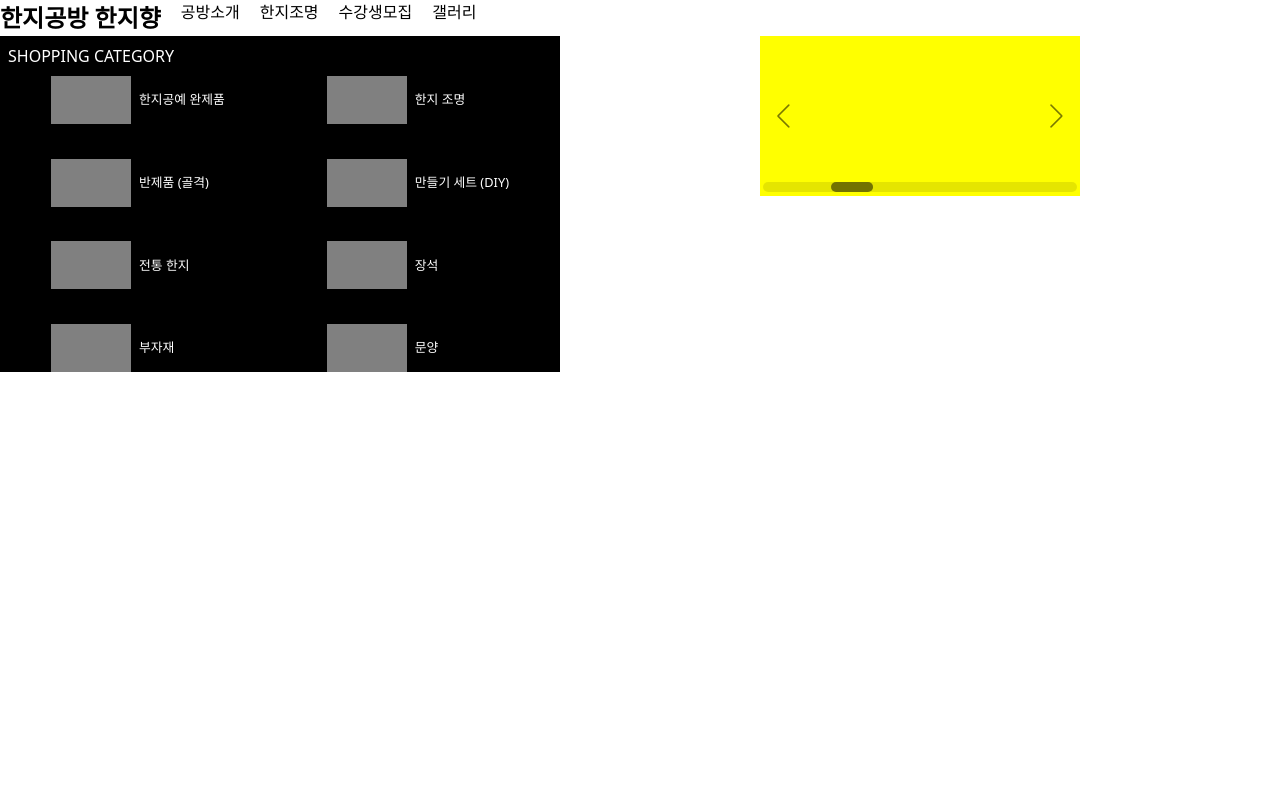
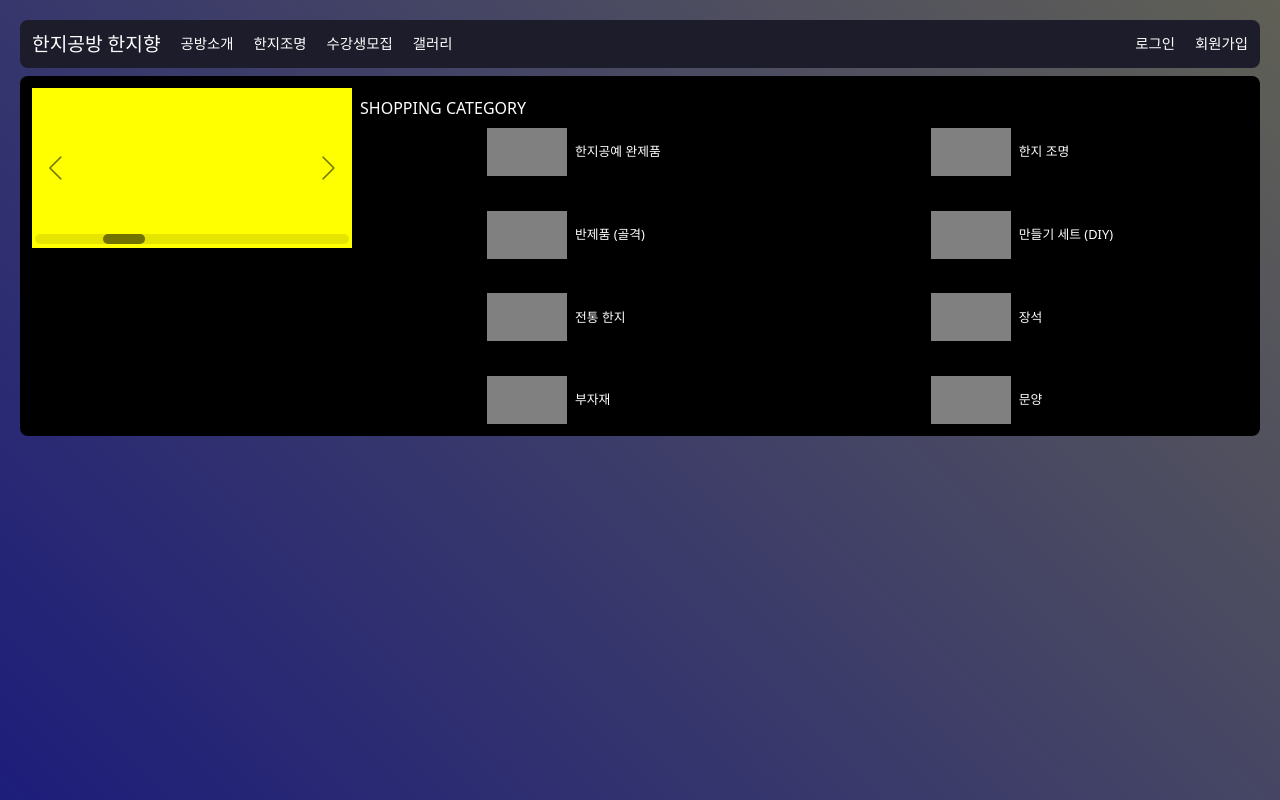
Before and after one commit to hyeonseo1109/router, a Next.js app: page / in a window 1280 px wide. Built offline with nearby package versions, Linux system fonts and the light colour scheme.

Commit message:
css 변경

```diff
--- a/app/component/ShoppingCategory.js
+++ b/app/component/ShoppingCategory.js
@@ -3,59 +3,59 @@ import Link from "next/link";
 export default function ShoppingCategory () {
     return (
         <>
-            <div className="bg-black w-[35em] h-[21em] flex flex-col">
+            <div className="bg-black w-[100%] h-[21rem] flex flex-col">
                 <p className="text-white m-2">SHOPPING CATEGORY</p>
                 <div className="flex flex-row h-full justify-around">
                     <section className="flex flex-col justify-between">
                         <Link
                             href="/hanjiProduct"
                             className="flex items-center gap-2">
-                            <div className="bg-[gray] w-[5em] h-[3em]"></div>
-                            <p className="text-white text-[0.8em]">한지공예 완제품</p>
+                            <div className="bg-[gray] w-[5rem] h-[3rem]"></div>
+                            <p className="text-white text-[0.8rem]">한지공예 완제품</p>
                         </Link>
                         <Link
                             href="/halfProduct"
                             className="flex items-center gap-2">
-                            <div className="bg-[gray] w-[5em] h-[3em]"></div>
-                            <p className="text-white text-[0.8em]">반제품 (골격)</p>
+                            <div className="bg-[gray] w-[5rem] h-[3rem]"></div>
+                            <p className="text-white text-[0.8rem]">반제품 (골격)</p>
                         </Link>
                         <Link
                             href="/hanji"
                             className="flex items-center gap-2">
-                            <div className="bg-[gray] w-[5em] h-[3em]"></div>
-                            <p className="text-white text-[0.8em]">전통 한지</p>
+                            <div className="bg-[gray] w-[5rem] h-[3rem]"></div>
+                            <p className="text-white text-[0.8rem]">전통 한지</p>
                         </Link>
                         <Link
                             href="/boo"
                             className="flex items-center gap-2">
-                            <div className="bg-[gray] w-[5em] h-[3em]"></div>
-                            <p className="text-white text-[0.8em]">부자재</p>
+                            <div className="bg-[gray] w-[5rem] h-[3rem]"></div>
+                            <p className="text-white text-[0.8rem]">부자재</p>
                         </Link>
                     </section >
                     <section className="flex flex-col justify-between">
                         <Link
                             href="/lamp"
                             className="flex items-center gap-2">
-                            <div className="bg-[gray] w-[5em] h-[3em]"></div>
-                            <p className="text-white text-[0.8em]">한지 조명</p>
+                            <div className="bg-[gray] w-[5rem] h-[3rem]"></div>
+                            <p className="text-white text-[0.8rem]">한지 조명</p>
                         </Link>
                         <Link
                             href="/diy"
                             className="flex items-center gap-2">
-                            <div className="bg-[gray] w-[5em] h-[3em]"></div>
-                            <p className="text-white text-[0.8em]">만들기 세트 (DIY)</p>
+                            <div className="bg-[gray] w-[5rem] h-[3rem]"></div>
+                            <p className="text-white text-[0.8rem]">만들기 세트 (DIY)</p>
                         </Link>
                         <Link
                             href="/jangsuk"
                             className="flex items-center gap-2">
-                            <div className="bg-[gray] w-[5em] h-[3em]"></div>
-                            <p className="text-white text-[0.8em]">장석</p>
+                            <div className="bg-[gray] w-[5rem] h-[3rem]"></div>
+                            <p className="text-white text-[0.8rem]">장석</p>
                         </Link>
                         <Link
                             href="/moonyang"
                             className="flex items-center gap-2">
-                            <div className="bg-[gray] w-[5em] h-[3em]"></div>
-                            <p className="text-white text-[0.8em]">문양</p>
+                            <div className="bg-[gray] w-[5rem] h-[3rem]"></div>
+                            <p className="text-white text-[0.8rem]">문양</p>
                         </Link>
                     </section>
 
--- a/app/component/SwiperImage.js
+++ b/app/component/SwiperImage.js
@@ -17,9 +17,9 @@ export default function SwiperImage() {
     }, []);
 
     return (
-        <>
+        <div className='w-[20rem] h-[10rem]'>
             <Swiper
-                className='w-[20em] h-[10em]'
+                className='w-[20rem] h-[10rem]'
                 modules={[Navigation, Scrollbar, Autoplay]}
                 spaceBetween={200}
                 slidesPerView={1}
@@ -37,9 +37,9 @@ export default function SwiperImage() {
 
                 {cards.map((card) => (
                     <SwiperSlide>
-                        <Link href={`/detail/${card.id}`} className='w-[20em] h-[10em] max-w-[20em] min-w-[20em]'>{<img src={card.image} />}</Link>
+                        <Link href={`/detail/${card.id}`} className='w-[20rem] h-[10rem] max-w-[20rem] min-w-[20rem]'>{<img src={card.image} />}</Link>
                     </SwiperSlide>))}
             </Swiper>
-        </>
+        </div>
     );
 }
--- a/app/globals.css
+++ b/app/globals.css
@@ -3,8 +3,8 @@
 @tailwind utilities;
 
 :root {
-  --background: #ffffff;
-  --foreground: #171717;
+  width: 100%;
+  height: 100%;
 }
 
 .swiper-scrollbar {
@@ -16,3 +16,17 @@
   font-size: 1.5em !important; /* 아이콘 크기 */
   color: rgba(0, 0, 0, 0.525) !important; /* 색상 변경 */
 }
+
+.background {
+  background: linear-gradient(45deg, rgb(29, 29, 123), rgb(96, 96, 86));
+  background-repeat: no-repeat;
+}
+
+/* .section {
+  width: 100%;
+} */
+
+nav {
+  width: 20%;
+  /* height: 100%; */
+}
--- a/app/layout.js
+++ b/app/layout.js
@@ -10,15 +10,26 @@ export const metadata = {
 export default function RootLayout({ children }) {
   return (
     <html lang="ko">
-      <body>
-        <nav className="flex flex-row gap-5">
-          <Link href="/" className="font-bold text-[1.5em]">한지공방 한지향</Link>
-          <Link href="/about">공방소개</Link>
-          <Link href="/lamp">한지조명</Link>
-          <Link href="/student">수강생모집</Link>
-          <Link href="/gallery">갤러리</Link>
+      <body className="background flex flex-col py-5 gap-2">
+
+        <nav className="flex justify-between bg-[#1c1c2b] rounded-lg mx-5 h-[3rem] w-auto items-center p-3 text-white text-[0.9rem]">
+          <div className="flex gap-5 items-center">
+            <Link href="/" className="text-[1.2rem]">한지공방 한지향</Link>
+            <Link href="/about">공방소개</Link>
+            <Link href="/lamp">한지조명</Link>
+            <Link href="/student">수강생모집</Link>
+            <Link href="/gallery">갤러리</Link>
+          </div>
+          <div className="flex gap-5 items-center">
+            <Link href="/signin">로그인</Link>
+            <Link href="/signup">회원가입</Link>
+          </div>
         </nav>
-        {children}
+
+        <div className="bg-[#000] mx-5 p-3 rounded-lg">
+          {children}
+        </div>
+
       </body>
     </html>
   );
--- a/app/page.js
+++ b/app/page.js
@@ -9,8 +9,8 @@ export default function Home() {
   return (
     <>
       <section className="flex">
+        <SwiperImage/>
         <ShoppingCategory/>
-        <SwiperImage/>
       </section>
     </>
   );
--- /dev/null
+++ b/app/signin/page.js
@@ -0,0 +1,5 @@
+export default function hanjiProduct () {
+  return (<>
+    로그인
+  </>)
+}
--- /dev/null
+++ b/app/signup/page.js
@@ -0,0 +1,5 @@
+export default function signin () {
+  return (<>
+    회원가입
+  </>)
+}
```
